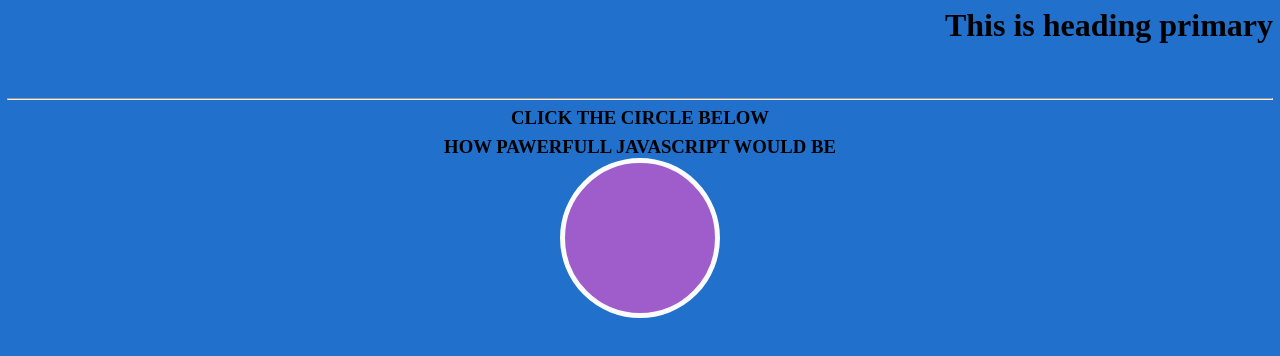
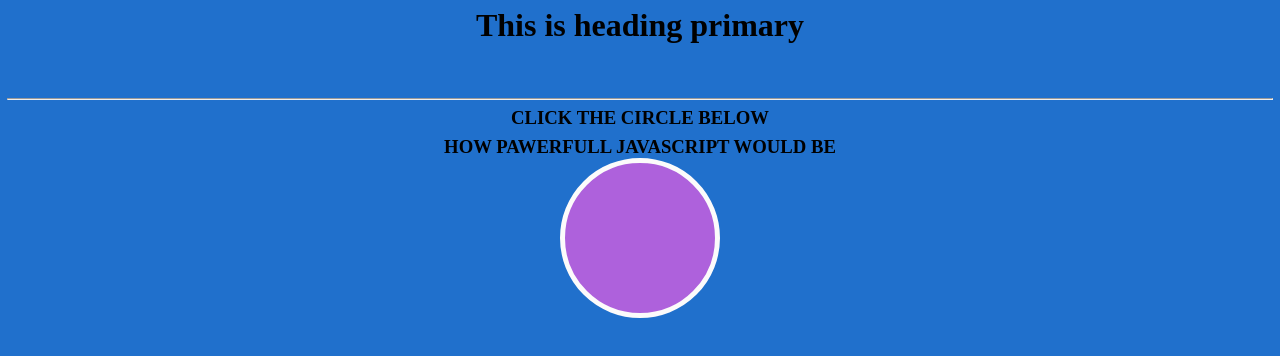
Before and after one commit to Aftabe/basic-js-code, a plain HTML site: page index.html in a window 1280 px wide. Drawn offline with Linux system fonts and the light colour scheme.

Commit message:
color for background has been modified

```diff
--- a/css/style.css
+++ b/css/style.css
@@ -9,13 +9,13 @@ body {
 }
 
 h1 {
-  text-align: right;
+  text-align: center;
 }
 
 #div-class {
   width: 150px;
   height: 150px;
-  background: rgba(189, 90, 202, 0.808);
+  background: rgba(209, 94, 224, 0.808);
   margin: 0 auto;
   border-radius: 100px;
   border: 5px solid rgb(252, 251, 251);
```
